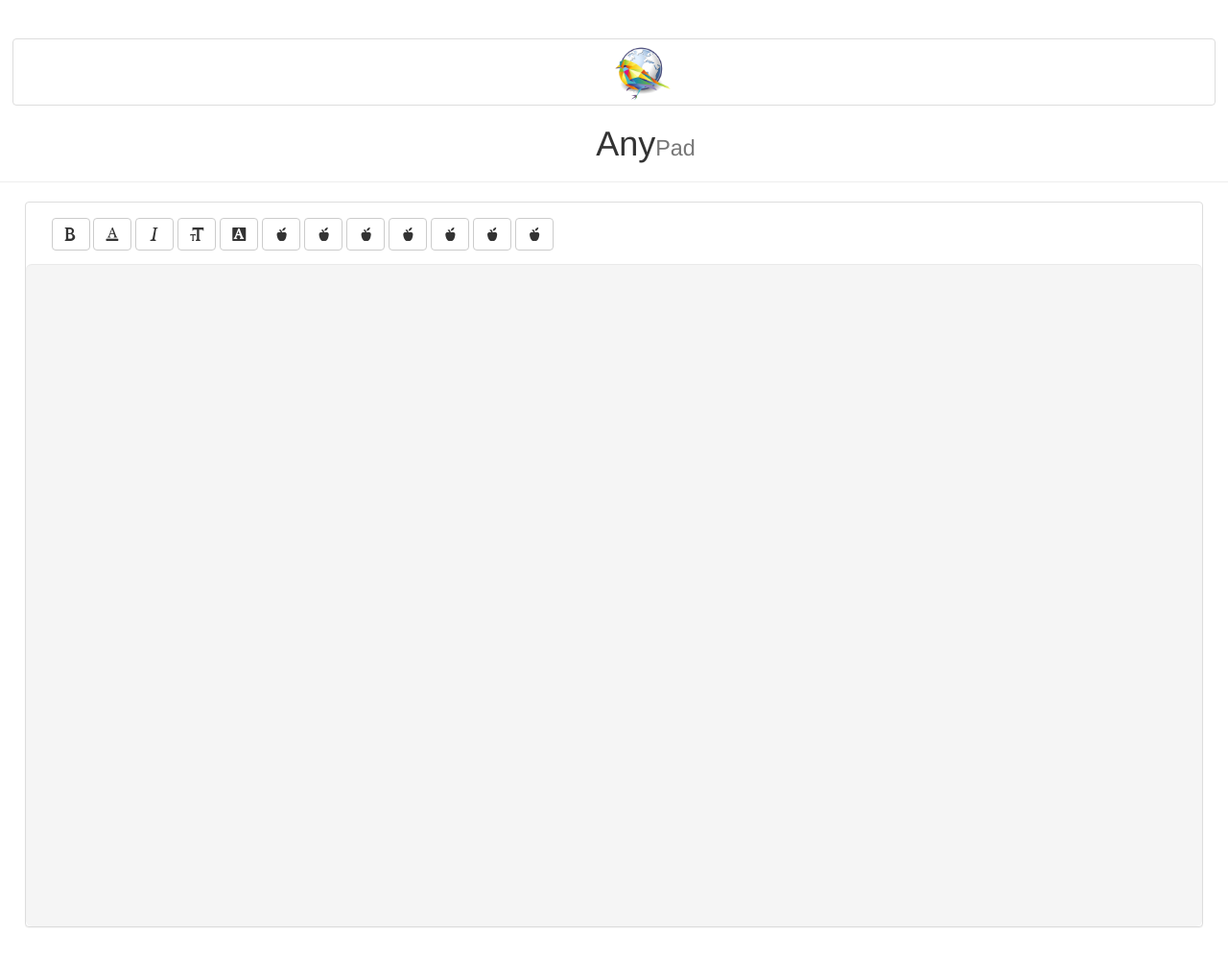
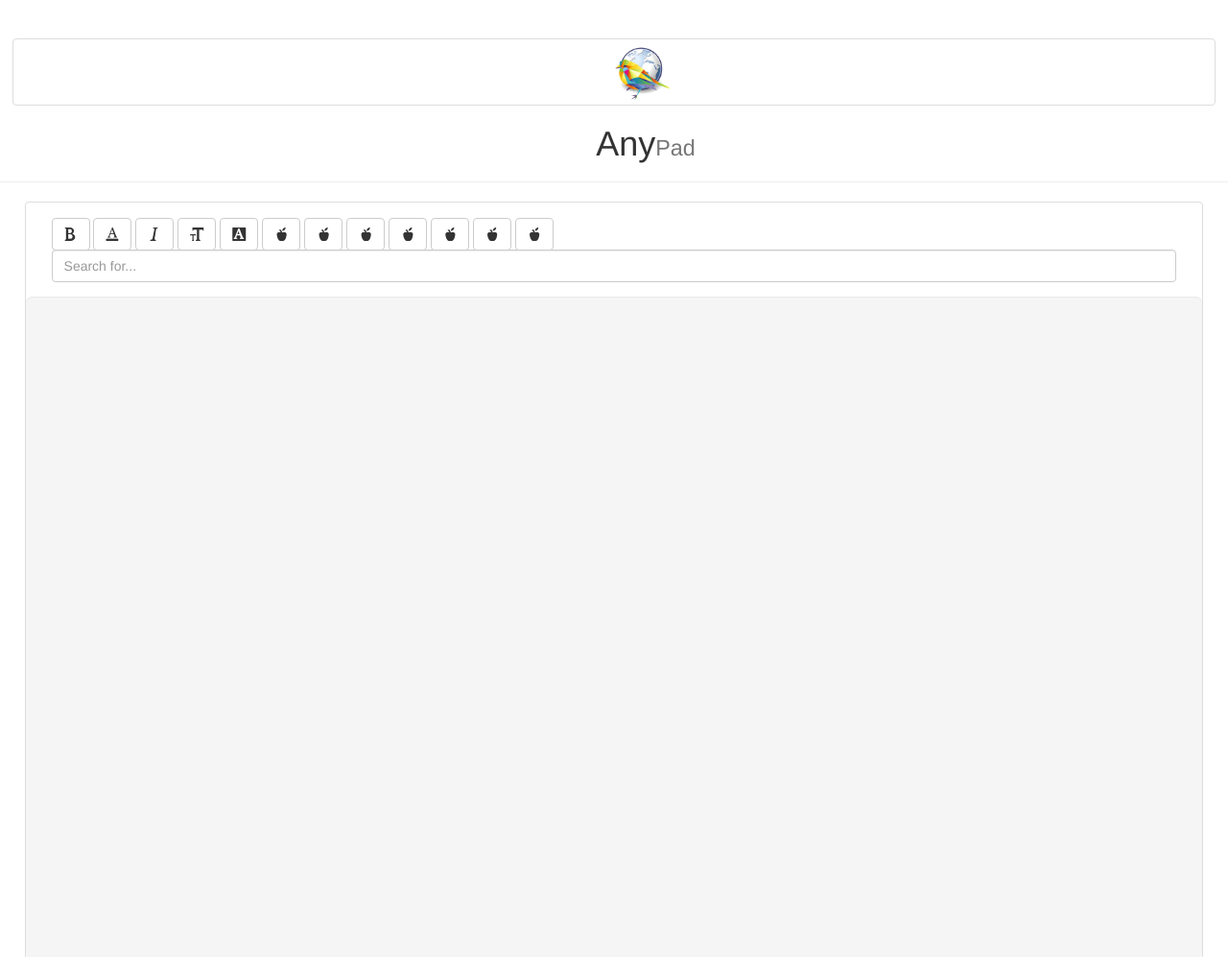
Before and after one commit to samimacl/Anypad, a website: page index.html in a window 1280 px wide. Shown: the top 997 px of the page at 96% size. Drawn offline with Linux system fonts and the light colour scheme.

Commit message:
Search Field

```diff
--- a/index.html
+++ b/index.html
@@ -35,7 +35,7 @@
             <button class="btn btn-default glyphicon glyphicon-apple" type="button" onClick="iUnLink()" value="UnLink"></button>
             <button class="btn btn-default glyphicon glyphicon-apple" type="button" onClick="iImage()" value="Image"></button>
             <button class="btn btn-default glyphicon glyphicon-apple" type="button" onClick="iJustifyFull()" value="Blocksatz"></button>
-
+            <input  type="text" class="form-control" placeholder="Search for...">
     </div>
   </div>
   <div class="embed-responsive embed-responsive-16by9">
```
